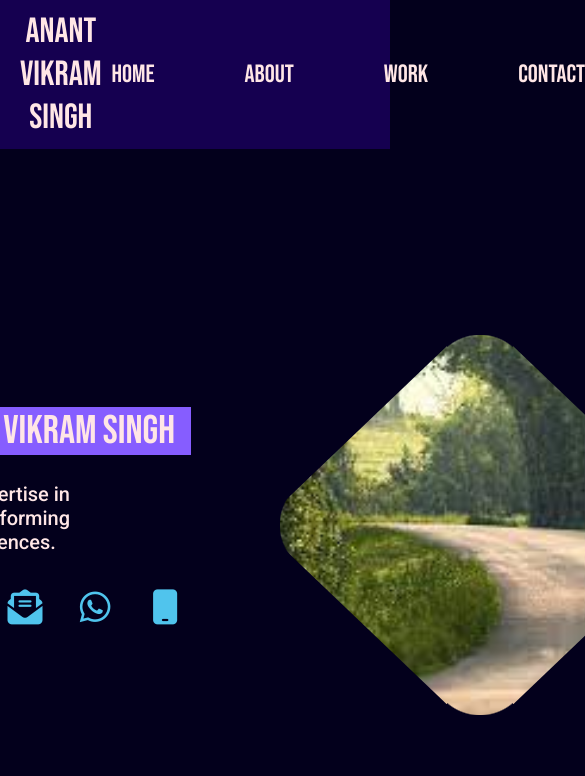
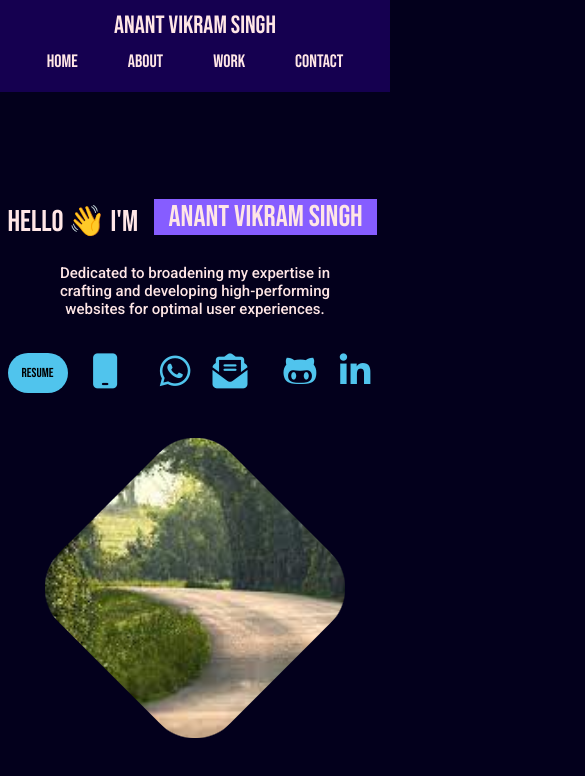
Before and after one commit to Anant1202/Portfolio, a React (Create React App) app: page / in a window 390 px wide. Shown: the top 776 px of the page, 585 px wide, since content can reach past the window. Built offline with nearby package versions, Linux system fonts and the light colour scheme.

Commit message:
Responsive pages

```diff
--- a/src/Pages/ContactPage.js
+++ b/src/Pages/ContactPage.js
@@ -76,7 +76,7 @@ function ContactPage() {
             <div className="contactpage">
                 <div>
                     <p className="contactName">LET'S CONNECT</p>
-                    <p style={{ color: '#FFE6E6', fontSize: '20px', fontWeight: '450', marginBottom : "15px"}}>If you have any suggestion, feedback, opportunity,
+                    <p className = "contactDesc">If you have any suggestion, feedback, opportunity,
                     <br/> or are interested in collaborating on a project, I would
                     <br/> love to hear from you! Please feel free to reach out to
                     <br/> me using the contact details provided below.
--- a/src/Pages/HomePage.js
+++ b/src/Pages/HomePage.js
@@ -2,11 +2,12 @@ import "../assets/css/homepage.css"
 import profile from "../assets/img/download.png"
 import linkedIn from "../assets/img/linkedin.png"
 import git from "../assets/img/github-logo.png"
-
+import Resume from '../assets/Resume.pdf'
 function Homepage(event) {
     return (
         <>
             <div className="homepage">
+                <div className="container">
                     <div className="summary">
                         <div className="basicsummary">
                             <div className="nameheading">
@@ -16,12 +17,13 @@ function Homepage(event) {
                                     <div class="second">SOFTWARE DEVELOPER</div>
                                 </section>
                             </div>
-                        <p className="homepageintro" style={{ marginBottom: "20px", color: '#FFE6E6' }}>Dedicated to broadening my expertise in
+                            <p className="homepageintro">Dedicated to broadening my expertise in
                                 <br />crafting and developing high-performing
                                 <br />websites for optimal user experiences.
                             </p>
                             <div className="buttons">
-                            <button className="buttoncontact" onClick={() => window.location.href = '#'}>RESUME</button>
+                                {/* <button className="buttoncontact" onClick={() => window.open={Resume}}>RESUME</button> */}
+                                <a className="buttoncontact" href={Resume} onClick={() => window.open={Resume}} download="My Resume">RESUME</a>
                                 <ul className="socialIcon">
                                     <li className="socialmedia">
                                         <a className='socialmediaIcon' href="https://www.linkedin.com/in/anant-singh-24722a109">
@@ -66,7 +68,7 @@ function Homepage(event) {
                         </div>
                         <img className="homepic" src={profile} alt="Profile pic" height={"380px"} width={"380px"} style={{ borderRadius: "10px" }} />
                     </div>
-
+                </div>
             </div >
         </>
     )
--- a/src/assets/css/aboutpage.css
+++ b/src/assets/css/aboutpage.css
@@ -4,6 +4,7 @@
     color: #865DFF;
     margin: 20px 0 10px 0;
 }
+
 .aboutdetials {
     display: flex;
     justify-content: space-evenly;
@@ -24,6 +25,7 @@
     20% {
         opacity: 0;
     }
+
     /* 60% {
 		transform: translateX(10%);
 	} */
@@ -43,22 +45,26 @@
     margin: 0 20px 20px 0;
     padding: 0;
 }
+
 .skillsection {
     display: flex;
     justify-content: space-evenly;
 }
+
 .techskills {
     display: flex;
     flex-direction: column;
 }
 
-.skillsicons{
+.skillsicons {
     height: 60px;
     width: 60px;
 }
-.skillsicons:hover + .skilltiptext{
+
+.skillsicons:hover+.skilltiptext {
     visibility: visible;
 }
+
 .skilltiptext {
     width: 120px;
     background-color: #50C4ED;
@@ -71,12 +77,85 @@
     margin-bottom: 15px;
 }
 
-.aboutprofilepic{
-    height:400px;
+.aboutprofilepic {
+    height: 400px;
     width: 350px;
     border-radius: 10px;
     animation: slide-in-anim 2s ease-out forwards;
 }
-.aboutprofilepic:hover{
-    filter : grayscale(100%)
+
+.aboutprofilepic:hover {
+    filter: grayscale(100%)
 }
+
+@media only screen and (max-width: 767px) {
+    .aboutsection {
+        font-size: 35px;
+    }
+    .aboutdetials {
+        flex-direction: column-reverse;
+    }
+
+    .aboutprofilepic {
+        height: 300px;
+        width: 300px;
+    }
+
+    .aboutinfo {
+        width: 100%;
+        padding: 10px 10px 10px 10px;
+        font-size: 17px;
+        font-weight: 400;
+    }
+
+    .technologydata {
+        font-size: 17px;
+        font-weight: 400;
+    }
+
+    .skillsicons {
+        height: 45px;
+        width: 45px;
+    }
+
+    .skilltiptext {
+        width: 100px;
+        font-size: 12px;
+        font-weight: 450;
+    }
+}
+
+@media only screen and (max-width: 575px) {
+    .aboutsection {
+        font-size: 30px;
+    }
+    .aboutinfo {
+        width: 100%;
+        padding: 10px 10px 10px 10px;
+        font-size: 15px;
+        font-weight: 400;
+    }
+    .skillsicons {
+        height: 35px;
+        width: 35px;
+    }
+    .technologydata {
+        font-size: 15px;
+        font-weight: 400;
+    }
+    .skilltiptext {
+        width: 50px;
+        font-size: 10px;
+        font-weight: 400;
+    }
+}
+
+@media only screen and (max-width: 375px) {
+    .aboutsection {
+        font-size: 28px;
+    }
+    .aboutprofilepic {
+        height: 280px;
+        width: 280px;
+    }
+}
--- a/src/assets/css/contactpage.css
+++ b/src/assets/css/contactpage.css
@@ -50,6 +50,7 @@ textarea {
     border-color: #50C4ED;
     color: #03001C;
     outline: none;
+    font-family: "Roboto", sans-serif;
 }
 
 .submittab {
@@ -72,6 +73,7 @@ textarea {
 .submitButton:hover {
     cursor: pointer;
 }
+
 .socialIcon {
     display: flex;
 }
@@ -117,28 +119,35 @@ textarea {
 .socialmediaIcon:hover:before {
     top: 0;
 }
+
 .socialmedia:nth-child(1) a:before {
     background: #0077b5;
 }
+
 .socialmedia:nth-child(2) a:before {
     background: #8c5494;
 }
+
 .socialmedia:nth-child(3) a:before {
     background: #FBBC05;
 }
-.socialmedia:nth-child(3) a:hover + .tooltiptext{
+
+.socialmedia:nth-child(3) a:hover+.tooltiptext {
     background: #FBBC05;
     width: 230px;
     visibility: visible;
     color: #150050;
 }
+
 .socialmedia:nth-child(4) a:before {
     background: #25D366;
 }
-.socialmedia:nth-child(5) a:before{
+
+.socialmedia:nth-child(5) a:before {
     background: rgb(173, 62, 62);
 }
-.socialmedia:nth-child(5) a:hover + .tooltiptext{
+
+.socialmedia:nth-child(5) a:hover+.tooltiptext {
     background: rgb(173, 62, 62);
     visibility: visible;
 }
@@ -167,3 +176,97 @@ textarea {
     font-weight: 450;
     color: #FFE6E6;
 }
+
+.contactDesc {
+    color: #FFE6E6;
+    font-size: 20px;
+    font-weight: 450;
+    margin-bottom: 15px
+}
+
+@media only screen and (max-width: 767px) {
+    .contactName {
+        margin-top: 30px;
+        font-size: 35px;
+    }
+
+    .contactpage {
+        flex-direction: column;
+        gap: 30px;
+    }
+
+    .contactDesc {
+        font-size: 18px;
+        font-weight: 450;
+        margin-bottom: 15px
+    }
+
+    .socialmediaIcon {
+        width: 55px;
+        height: 55px;
+    }
+
+    .socialIcon {
+        justify-content: space-around;
+    }
+
+    .nametext {
+        height: 25px;
+        width: 300px;
+        font-size: 15px;
+    }
+
+    textarea {
+        font-size: 15px;
+        font-weight: 450;
+        font-family: "Roboto", sans-serif;
+    }
+
+    .submittab {
+        margin-bottom: 30px;
+    }
+
+    .submitButton {
+        width: 100px;
+        font-weight: 450;
+        font-size: 20px;
+    }
+}
+
+@media only screen and (max-width: 575px) {
+    .contactDesc {
+        font-size: 14px;
+        font-weight: 450;
+    }
+
+    .socialIcon {
+        flex-direction: row-reverse;
+    }
+
+    .tooltiptext {
+        font-weight: 450;
+        font-size: 10px;
+    }
+    .socialmedia:nth-child(3) a:hover+.tooltiptext {
+        width: 150px;
+    }
+    .socialmedia:nth-child(5) a:hover+.tooltiptext {
+       width: 90px;
+    }
+    .inputlabel {
+        font-size: 15px;
+        font-weight: 450;
+    }
+}
+
+@media only screen and (max-width: 375px) {
+    .contactDesc {
+        font-size: 13px;
+        font-weight: 450;
+    }
+    .nametext {
+        height: 22px;
+        width: 280px;
+        font-size: 15px;
+    }
+}
--- a/src/assets/css/header.css
+++ b/src/assets/css/header.css
@@ -1,6 +1,7 @@
 .header {
     background-color: #150050;
 }
+
 
 .name {
     font-family: "Bebas Neue", sans-serif;
@@ -15,10 +16,7 @@
     list-style-type: none;
     font-size: 25px;
     font-family: "Bebas Neue", sans-serif;
-}
-
-.menubar li {
-    margin-right: 70px;
+    gap: 70px;
 }
 
 .menubar a {
@@ -75,3 +73,20 @@
     color: #FFE6E6;
     padding: 10px 20px;
 }
+
+@media only screen and (max-width: 767px) {
+    .menubar{
+        gap: 30px;
+        font-size: 18px;
+    }
+
+    .name{
+        font-size: 25px;
+    }
+}
+
+@media only screen and (max-width: 575px) {
+    .headercontainer {
+        flex-direction: column;
+    }
+}
--- a/src/assets/css/homepage.css
+++ b/src/assets/css/homepage.css
@@ -6,9 +6,12 @@
     width: 100%;
     gap: 100px;
 }
-.homepageintro{
+
+.homepageintro {
     font-size: 20px;
     font-weight: 500;
+    margin-bottom: 20px;
+    color: #FFE6E6
 }
 
 .summary {
@@ -32,6 +35,8 @@
     background: #50C4ED;
     border-radius: 50px;
     margin-right: 10px;
+    text-decoration-line: none;
+    align-content: center;
 }
 
 .buttoncontact:hover {
@@ -102,21 +107,21 @@
 }
 
 .homepic {
-    --r: 50px;   /* the radius (not bigger than width/4 and no percentage) */
-  width: 400px; /* the image size */
+    --r: 50px;
+    /* the radius (not bigger than width/4 and no percentage) */
+    width: 400px;
+    /* the image size */
     aspect-ratio: 1;
     object-fit: cover;
     clip-path:
-   polygon(
-    50% calc(-.414*var(--r)), calc(100% + .414*var(--r)) 50%,
-    50% calc(100% + .414*var(--r)), calc(-.414*var(--r)) 50%
-   );
+        polygon(50% calc(-.414*var(--r)), calc(100% + .414*var(--r)) 50%,
+            50% calc(100% + .414*var(--r)), calc(-.414*var(--r)) 50%);
     --_l: #0000 calc(25% + .707*var(--r)),
         #000 0 calc(75% - .707*var(--r)), #0000 0;
-  --_g:/calc(2*var(--r)) calc(2*var(--r)) radial-gradient(#000 70%,#0000 72%);
+    --_g: /calc(2*var(--r)) calc(2*var(--r)) radial-gradient(#000 70%, #0000 72%);
     -webkit-mask:
-    linear-gradient(45deg,var(--_l)),linear-gradient(-45deg,var(--_l)),
-     top var(--_g) no-repeat space,left var(--_g) space no-repeat;
+        linear-gradient(45deg, var(--_l)), linear-gradient(-45deg, var(--_l)),
+        top var(--_g) no-repeat space, left var(--_g) space no-repeat;
     transition: transform .2s;
 }
 
@@ -124,6 +129,7 @@
     transform: scale(1.1);
     cursor: pointer;
 }
+
 .contactMeRedirect {
     color: white;
     text-decoration: none;
@@ -174,28 +180,104 @@
 .socialmediaIcon:hover:before {
     top: 0;
 }
+
 .socialmedia:nth-child(1) a:before {
     background: #0077b5;
 }
+
 .socialmedia:nth-child(2) a:before {
     background: #8c5494;
 }
+
 .socialmedia:nth-child(3) a:before {
     background: #FBBC05;
 }
-.socialmedia:nth-child(3) a:hover + .tooltiptext{
+
+.socialmedia:nth-child(3) a:hover+.tooltiptext {
     background: #FBBC05;
     width: 230px;
     visibility: visible;
     color: #150050;
 }
+
 .socialmedia:nth-child(4) a:before {
     background: #25D366;
 }
-.socialmedia:nth-child(5) a:before{
+
+.socialmedia:nth-child(5) a:before {
     background: rgb(173, 62, 62);
 }
-.socialmedia:nth-child(5) a:hover + .tooltiptext{
+
+.socialmedia:nth-child(5) a:hover+.tooltiptext {
     background: rgb(173, 62, 62);
     visibility: visible;
 }
+
+@media only screen and (max-width: 767px) {
+    .homepic {
+        width: 300px;
+        height: 300px;
+    }
+    .summary {
+        flex-direction: column;
+        margin-top: 30px;
+        gap: 30px;
+        padding-bottom: 30px;
+    }
+
+    .nameheading {
+        font-size: 30px;
+        margin-bottom: 10px;
+    }
+
+    .animation {
+        height: 45px;
+    }
+
+    .second {
+        margin-top: 20px;
+    }
+
+    .homepageintro {
+        font-size: 18px;
+        font-weight: 450;
+        margin-top: 20px;
+    }
+
+    .buttoncontact {
+        width: 100px;
+        font-size: 18px;
+        font-weight: 450;
+        height: 40px;
+    }
+}
+
+@media only screen and (max-width: 575px) {
+    .homepageintro {
+        font-size: 15px
+    }
+    .buttoncontact {
+        width: 60px;
+        font-size: 13px;
+        font-weight: 400;
+        height: 40px;
+    }
+    .basicsummary {
+        text-align: center;
+    }
+}
+
+@media only screen and (max-width: 375px) {
+    .buttons {
+        flex-direction: column;
+        max-width: 75%;
+        margin: 0 auto;
+    }
+    .nameheading {
+        flex-direction: column;
+    }
+    .homepic {
+        width: 250px;
+        height: 250px;
+    }
+}
--- a/src/assets/css/workpage.css
+++ b/src/assets/css/workpage.css
@@ -1,13 +1,15 @@
 .projectHeading {
-    font-family:  "Bebas Neue", sans-serif;
+    font-family: "Bebas Neue", sans-serif;
     font-size: 45px;
     margin: 20px 0 20px 0;
     color: #865DFF;
 }
+
 .container {
     max-width: 1200px;
     margin: 0 auto;
     width: 100%;
+    padding: 0 15px;
 }
 
 .projects {
@@ -26,7 +28,7 @@
     height: 400px;
     width: 100%;
     background: #150050;
-    border:1px solid #150050;
+    border: 1px solid #150050;
     border-radius: 20px;
     display: flex;
     justify-content: center;
@@ -49,7 +51,7 @@
     padding: 0;
 }
 
-.yearekyc{
+.yearekyc {
     display: flex;
     justify-content: space-between;
     margin: 10px;
@@ -58,7 +60,7 @@
 .projectlinkimg {
     height: 20px;
     width: 20px;
-    background:#50C4ED;
+    background: #50C4ED;
     border-radius: 50%;
 }
 
@@ -71,7 +73,7 @@
     height: 400px;
     width: 85%;
     background: #150050;
-    border:1px solid #150050;
+    border: 1px solid #150050;
     border-radius: 20px;
     display: flex;
     justify-content: center;
@@ -82,7 +84,7 @@
     height: 400px;
     width: 95%;
     background: #150050;
-    border:1px solid #150050;
+    border: 1px solid #150050;
     border-radius: 20px;
     display: flex;
     justify-content: center;
@@ -91,16 +93,84 @@
 }
 
 .projectName {
-    font-family:  "Bebas Neue", sans-serif;
+    font-family: "Bebas Neue", sans-serif;
     font-size: 30px;
-    color : #50C4ED;
+    color: #50C4ED;
     font-weight: 400;
-    text-decoration:  underline;
+    text-decoration: underline;
 }
 
 .projectInfodata {
-    margin : 10px
+    margin: 10px
 }
+
 .desc {
     margin: 20px;
 }
+
+@media only screen and (max-width: 767px) {
+    .projectHeading {
+        font-size: 35px;
+    }
+
+    .ekycproject {
+        flex-direction: column;
+    }
+
+    .ekyc1 {
+        max-width: 85%;
+        height: 350px;
+        width: 450px;
+        margin: 0 auto;
+    }
+
+    .ekyc {
+        max-width: 85%;
+        height: 350px;
+        width: 450px;
+        margin: 0 auto;
+    }
+
+    .ekyc2 {
+        max-width: 85%;
+        height: 350px;
+        width: 450px;
+        margin: 0 auto;
+    }
+
+    .ekydesc {
+        text-align: center;
+        font-size: 17px;
+        font-weight: 400;
+        margin: 0;
+        padding: 0;
+    }
+    .DescPoints li{
+        list-style: none;
+    }
+    .ekycsqaure img{
+        height:300px;
+        width :400px
+    }
+}
+
+@media only screen and (max-width: 575px) {
+    .ekycsqaure img{
+        height:270px;
+        width :250px
+    }
+    .ekydesc {
+        text-align: center;
+        font-size: 15px;
+        font-weight: 400;
+        margin: 0;
+        padding: 0;
+    }
+}
+
+@media only screen and (max-width: 375px) {
+    .ekycsqaure img{
+        height:290px;
+        width :200px
+    }
+}
```
Also changed, not shown: 1 other file (tests, documents, lock files or other folders). Lines whose indentation alone changed are shown as unchanged.
